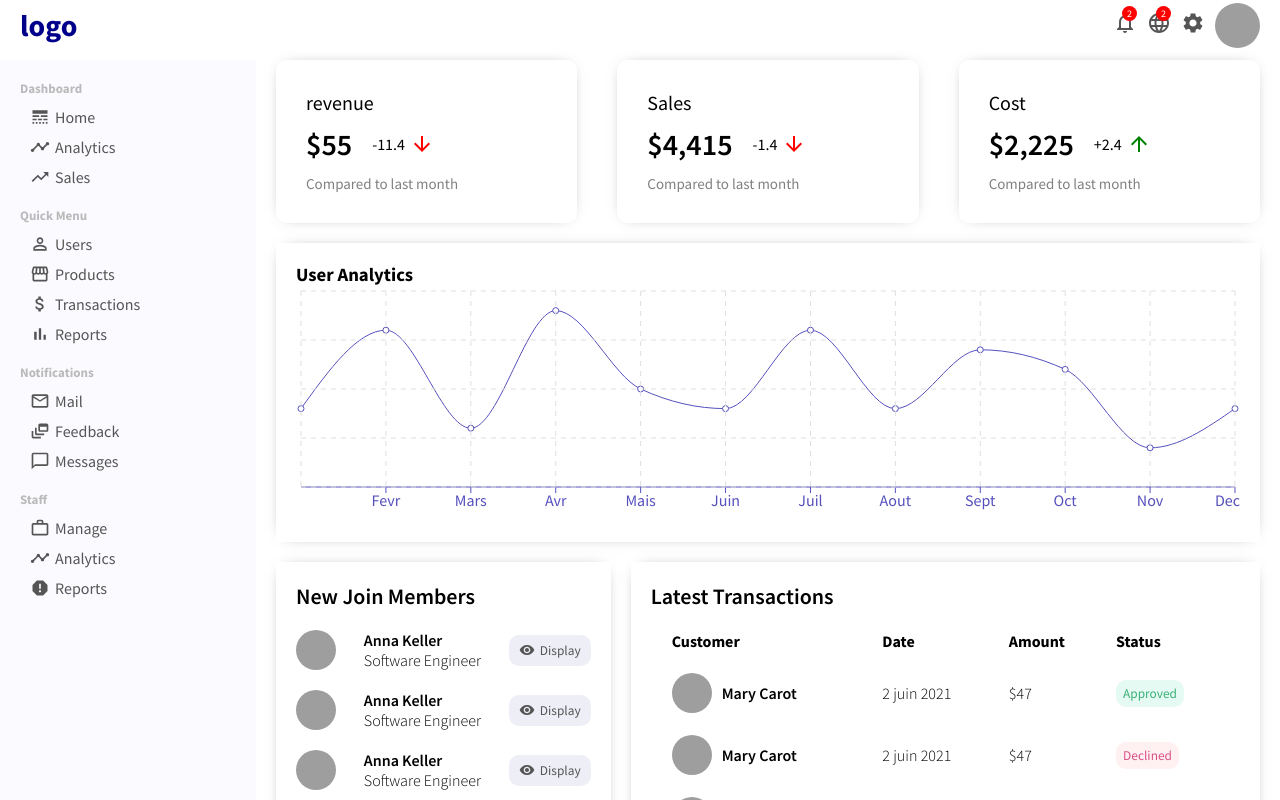
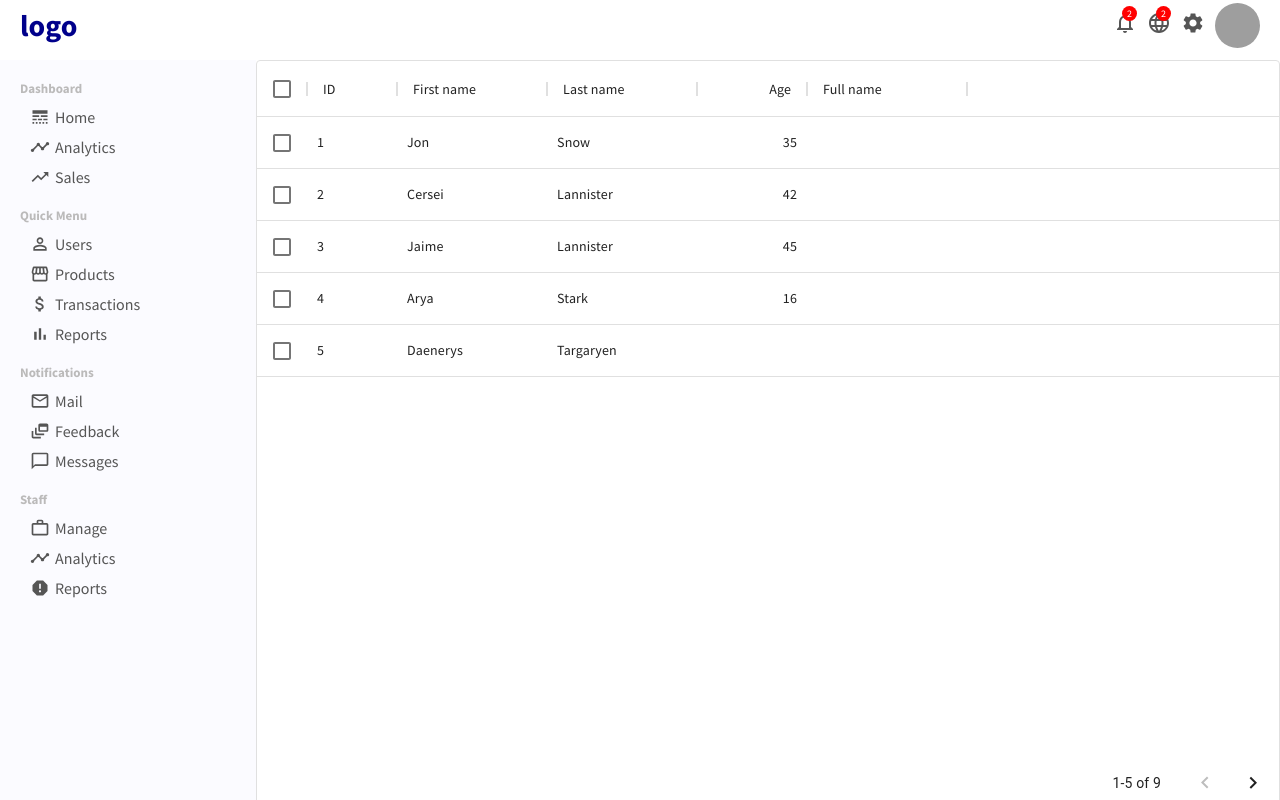
Before and after one commit to ahmed-bs/reactproj, a React (Create React App) app in the folder reactproject/: page /users in a window 1280 px wide. Shown: the top 800 px of the page. Built offline with nearby package versions, Linux system fonts and the light colour scheme; grey boxes are pictures that could not be loaded.

Commit message:
users starting

```diff
--- a/reactproject/package.json
+++ b/reactproject/package.json
@@ -3,12 +3,17 @@
   "version": "0.1.0",
   "private": true,
   "dependencies": {
+    "@material-ui/core": "^4.12.2",
+    "@material-ui/data-grid": "^4.0.0-alpha.34",
+    "@material-ui/icons": "^4.11.2",
     "@testing-library/jest-dom": "^5.14.1",
     "@testing-library/react": "^11.2.7",
     "@testing-library/user-event": "^12.8.3",
     "react": "^17.0.2",
     "react-dom": "^17.0.2",
+    "react-router-dom": "^5.2.0",
     "react-scripts": "4.0.3",
+    "recharts": "^2.0.10",
     "web-vitals": "^1.1.2"
   },
   "scripts": {
--- a/reactproject/src/App.js
+++ b/reactproject/src/App.js
@@ -2,19 +2,25 @@ import Topbar from "./components/topbar/Topbar";
 import Sidebar from "./components/sidebar/Sidebar";
 import "./app.css"
 import Home from "./pages/home/Home";
-function App(){
-  return(
-    <div  >
-<Topbar/>
-  <div className="container">
-    <Sidebar/>
-   <Home/>
-  </div>
+import { BrowserRouter as Router, Switch , Route } from "react-router-dom";
+import UserList from "./pages/userList/UserList";
+function App() {
+  return (
+    <Router  >
+      <Topbar />
+      <div className="container">
+        <Sidebar />
+        <Switch>
+          <Route exact path="/">
+            <Home />
+          </Route>
+          <Route path="/users">
+            <UserList/>
+          </Route>
+        </Switch>
 
-
-
-   </div>
-
+      </div>
+    </Router>
   );
 }
 export default App;
--- /dev/null
+++ b/reactproject/src/pages/userList/UserList.jsx
@@ -0,0 +1,51 @@
+import "./userList.css"
+import { DataGrid } from '@material-ui/data-grid';
+export default function UserList() {
+    const columns = [
+        { field: 'id', headerName: 'ID', width: 90 },
+        {
+          field: 'firstName',
+          headerName: 'First name',
+          width: 150,
+          editable: true,
+        },
+        {
+          field: 'lastName',
+          headerName: 'Last name',
+          width: 150,
+          editable: true,
+        },
+        {
+          field: 'age',
+          headerName: 'Age',
+          type: 'number',
+          width: 110,
+          editable: true,
+        },
+        {
+          field: 'fullName',
+          headerName: 'Full name',
+          description: 'This column has a value getter and is not sortable.',
+          sortable: false,
+          width: 160,
+
+        },
+      ];
+
+      const rows = [
+        { id: 1, lastName: 'Snow', firstName: 'Jon', age: 35 },
+        { id: 2, lastName: 'Lannister', firstName: 'Cersei', age: 42 },
+        { id: 3, lastName: 'Lannister', firstName: 'Jaime', age: 45 },
+        { id: 4, lastName: 'Stark', firstName: 'Arya', age: 16 },
+        { id: 5, lastName: 'Targaryen', firstName: 'Daenerys', age: null },
+        { id: 6, lastName: 'Melisandre', firstName: null, age: 150 },
+        { id: 7, lastName: 'Clifford', firstName: 'Ferrara', age: 44 },
+        { id: 8, lastName: 'Frances', firstName: 'Rossini', age: 36 },
+        { id: 9, lastName: 'Roxie', firstName: 'Harvey', age: 65 },
+      ];
+    return (
+        <div className="userList">
+              <DataGrid rows={rows} columns={columns} pageSize={5} checkboxSelection disableSelectionOnClick />
+        </div>
+    )
+}
--- /dev/null
+++ b/reactproject/src/pages/userList/userList.css
@@ -0,0 +1,3 @@
+.userList{
+flex: 4;
+}
```
Also changed, not shown: 1 other file (tests, documents, lock files or other folders).
